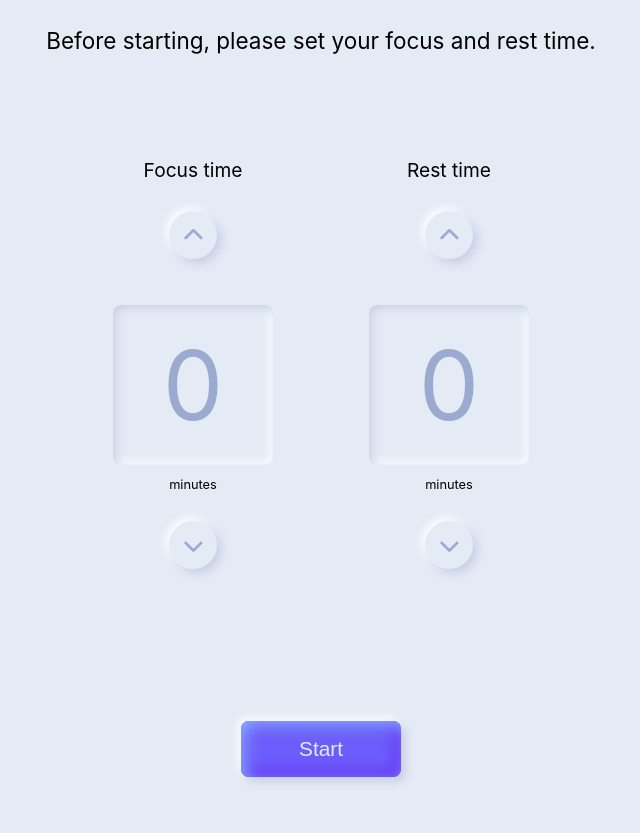
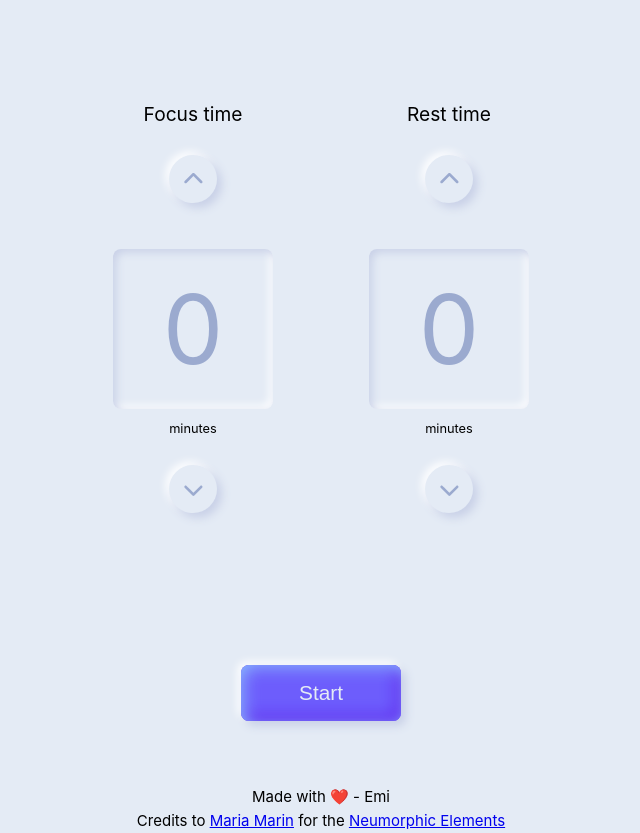
Before and after one commit to emi-castellano/foqs, a Vue app: page / in a window 1280 px wide. Shown: the whole page, without its empty margins (319-959 px from the left). Before the commit the page ends 800 px from the top, so only its background shows below. Built offline with nearby package versions, Linux system fonts and the light colour scheme.

Commit message:
added footer

```diff
--- a/src/App.vue
+++ b/src/App.vue
@@ -11,6 +11,17 @@ const appStore = useAppStore();
   <main class="main-content">
     <TimeConfiguration v-if="appStore.activeStep === ActiveStep.TimeConfig" />
     <TimeRunning v-if="appStore.activeStep === ActiveStep.TimeRunning" />
+    <footer>
+      <span>Made with ❤️ - Emi</span>
+      <span
+        >Credits to
+        <a href="https://codepen.io/myacode" target="_blank">Maria Marin</a> for
+        the
+        <a href="https://codepen.io/myacode/pen/PoqQQNM" target="_blank"
+          >Neumorphic Elements</a
+        ></span
+      >
+    </footer>
   </main>
 </template>
 
@@ -24,4 +35,11 @@ const appStore = useAppStore();
     padding: 0;
   }
 }
+
+footer {
+  margin-top: 4rem;
+  display: flex;
+  flex-direction: column;
+  text-align: center;
+}
 </style>
```
